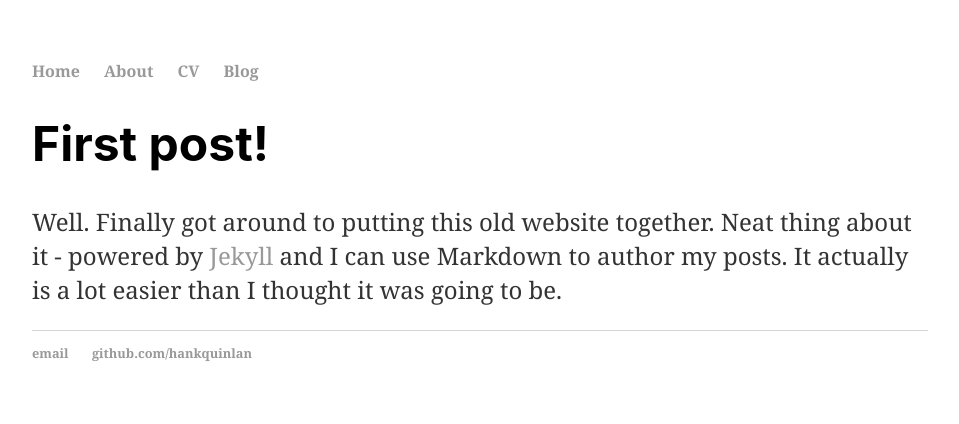
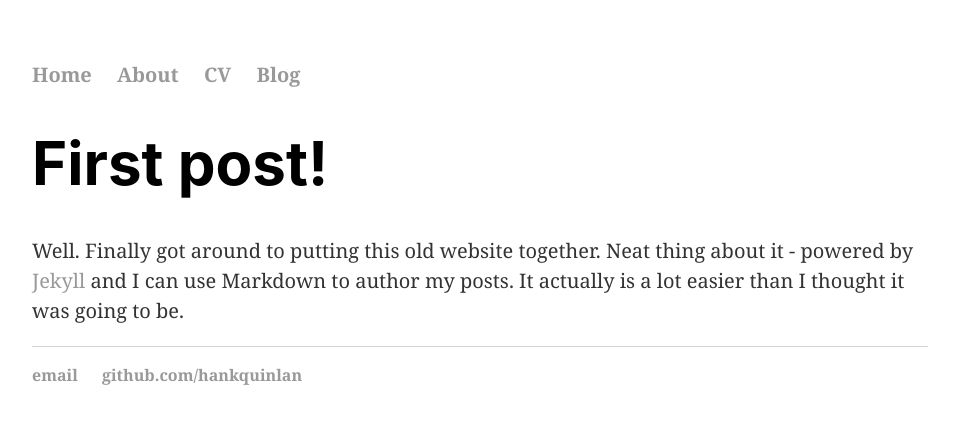
Before and after one commit to LizzyMcCalder/lizzymccalder.github.io, a Jekyll site: the page built from _posts/2017-06-15-first-post.md, in a window 1280 px wide. Shown: the top 424 px of the page, without its empty margins (160-1119 px from the left). Built offline with Jekyll 4.4.1, drawn with Linux system fonts in a browser that asks for light colours.

Commit message:
style changes

```diff
--- a/css/main.css
+++ b/css/main.css
@@ -1,3 +1,7 @@
+html {
+ font-size:125%;
+ line-height:1.5;
+}
 body {
     margin: 60px auto;
     width: 70%;
@@ -28,11 +32,11 @@ a:hover {
     text-decoration: underline;
 }
 h1 {
-    font-size: 3em;
+    font-size: 3rem;
+    line-height:1.1;
 }
 p {
-    font-size: 1.5em;
-    line-height: 1.4em;
+    font-size: 1rem;
     color: #333;
 }
 footer {
```
